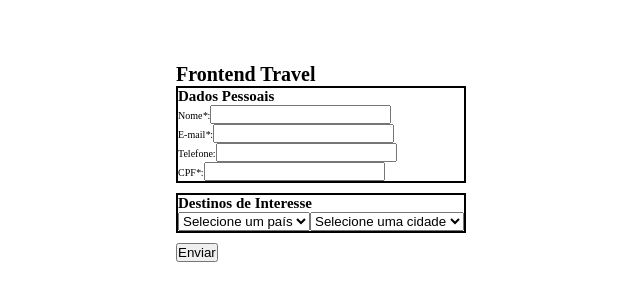
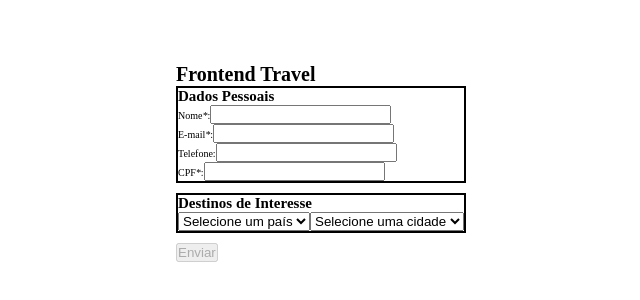
Before and after one commit to kellysondias/front-form, a React (Vite) app: page / in a window 1280 px wide. Shown: the part 238-538 px from the top of the page, without its empty margins (319-959 px from the left). Built offline with nearby package versions, Linux system fonts and the light colour scheme.

Commit message:
validation

```diff
--- a/src/App.jsx
+++ b/src/App.jsx
@@ -19,7 +19,7 @@ function App() {
             cpf: "",
           }}
         >
-          {() => (
+          {(errors, isValid) => (
             <form>
               <FormField>
                 <h2>Dados Pessoais</h2>
@@ -65,7 +65,7 @@ function App() {
                 </select>
               </FormField>
 
-              <button type="submit">Enviar</button>
+              <button type="submit" disabled={!isValid}>Enviar</button>
             </form>
           )}
         </Formik>
```
